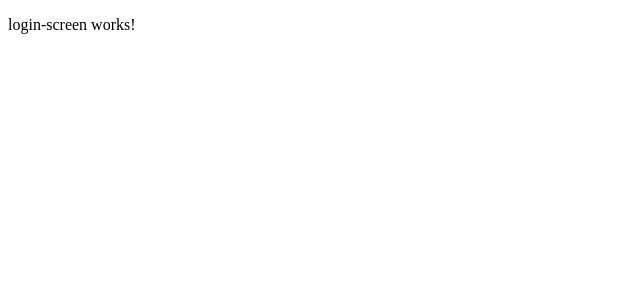
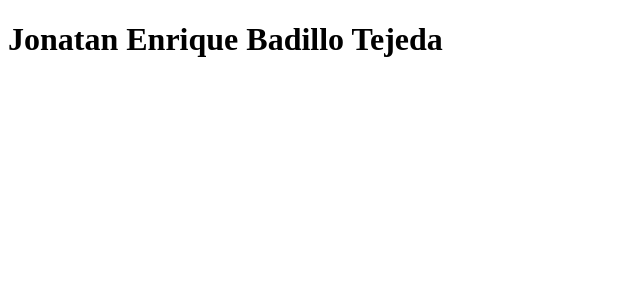
Before and after one commit to JonatanBadillo/App-Web-FCC, an Angular app in the folder facultad-webapp/: page / in a window 1280 px wide. Shown: the top 300 px of the page, without its empty margins (0-640 px from the left). Built offline with nearby package versions, Linux system fonts and the light colour scheme.

Commit message:
my name in the login screen

```diff
--- a/facultad-webapp/src/app/screens/login-screen/login-screen.component.html
+++ b/facultad-webapp/src/app/screens/login-screen/login-screen.component.html
@@ -1 +1 @@
-<p>login-screen works!</p>
+<h1>Jonatan Enrique Badillo Tejeda</h1>
```
